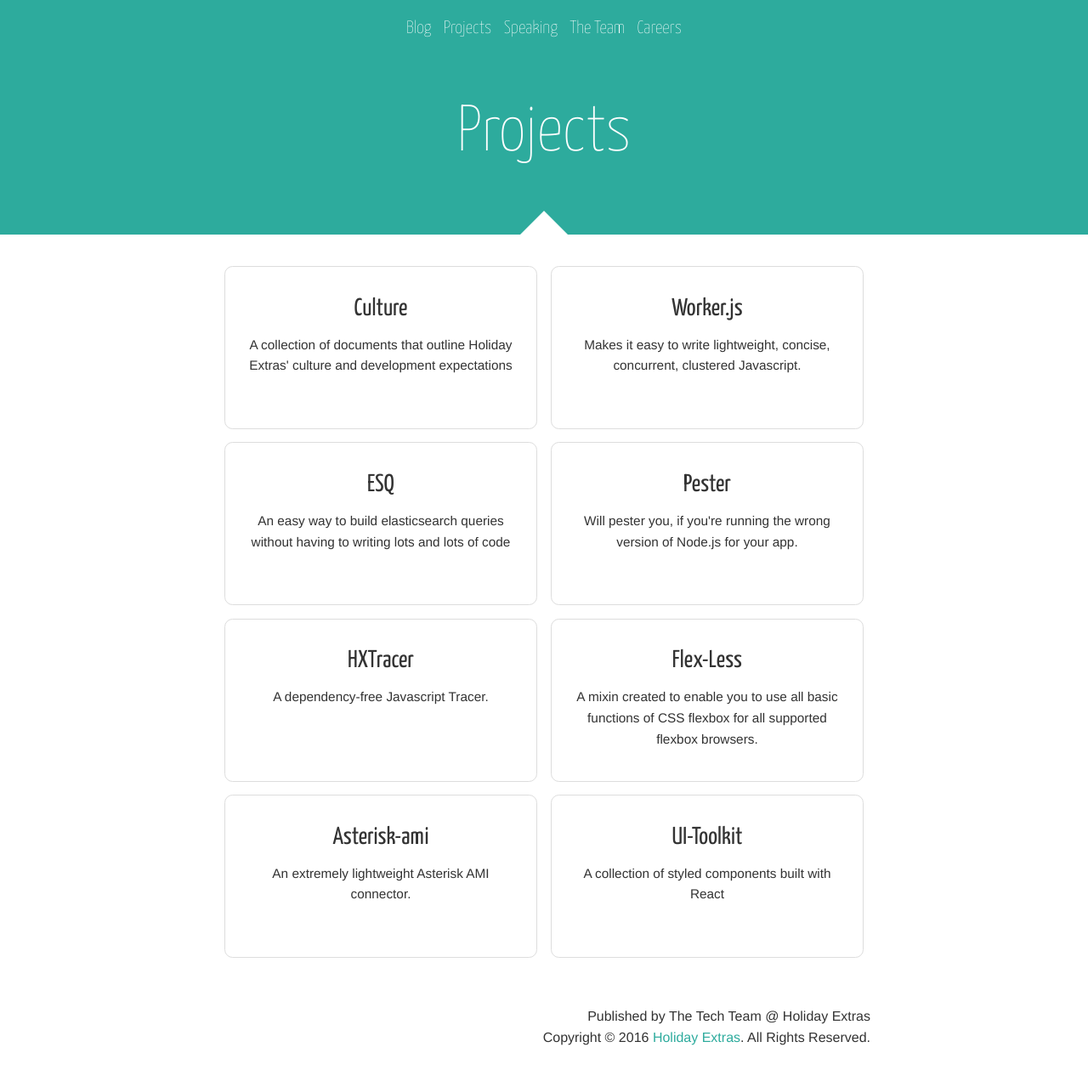
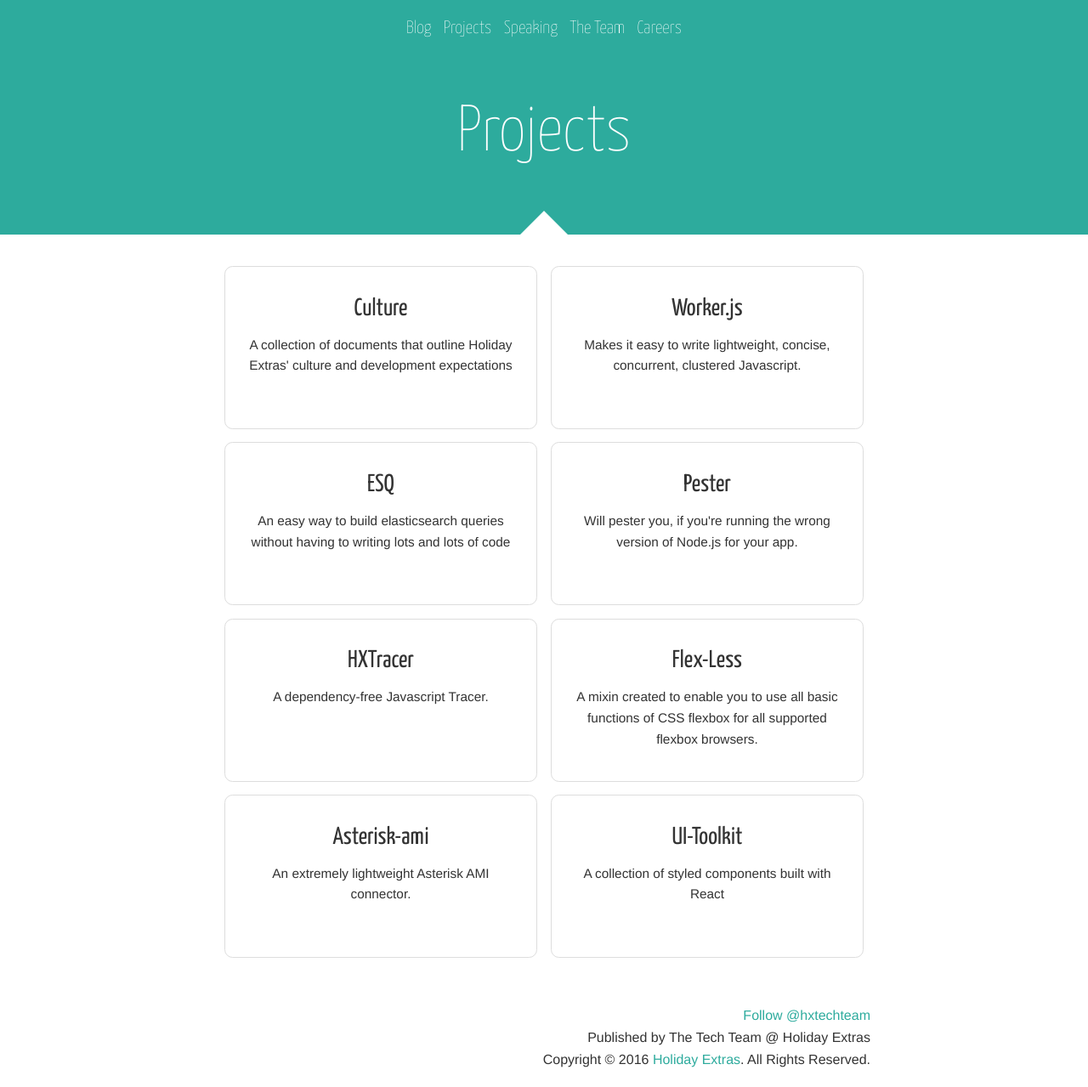
Before and after one commit to holidayextras/holidayextras.github.com, a Jekyll site: the page built from projects/index.md, in a window 1280 px wide. Shown: the whole page at 85% size. Built offline with Jekyll 4.4.1, drawn with Linux system fonts in a browser that asks for light colours; nearby versions of some CDN libraries; comment, search, counter and statistics services are not loaded; before the commit the page ends 1253 px from its top, so only the background shows below that.

Commit message:
Add twitter to footer

```diff
--- a/_includes/footer.html
+++ b/_includes/footer.html
@@ -1,5 +1,6 @@
 <footer>
   <div class="container">
+    <small><a href="https://twitter.com/hxtechteam" class="twitter-follow-button" data-show-count="false">Follow @hxtechteam</a><script async src="//platform.twitter.com/widgets.js" charset="utf-8"></script></small>
     <small>Published by <span itemprop="publisher">The Tech Team @ Holiday Extras</span></small>
     <small>Copyright &copy; {{ site.time | date: '%Y' }} <a href="http://www.holidayextras.co.uk/" itemprop="copyrightHolder">Holiday Extras</a>. All Rights Reserved.</small>
   </div>
```
